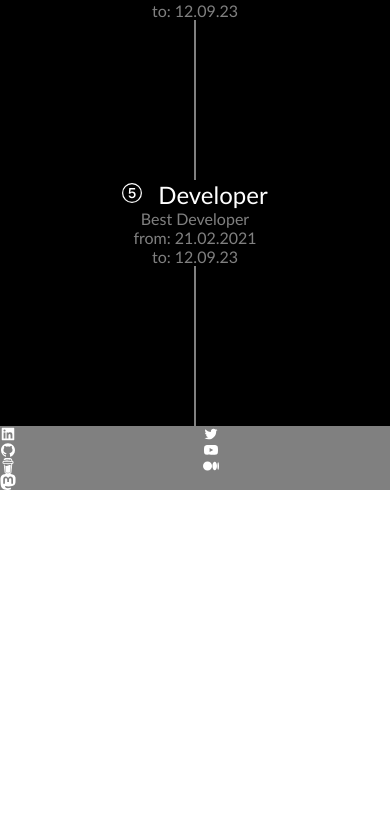
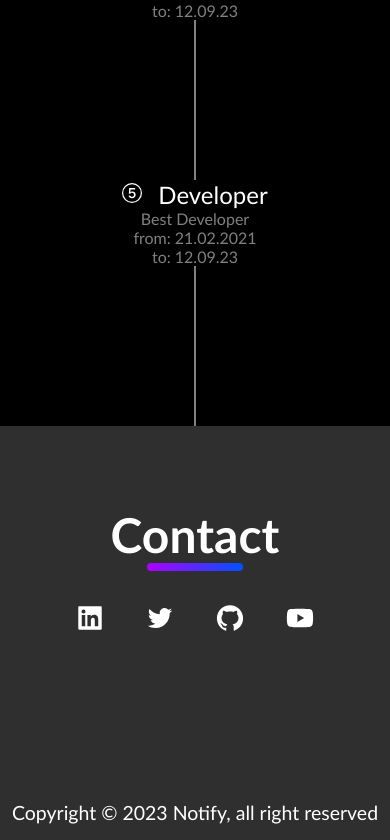
Before and after one commit to SoumyadeepOSD/Notify, a React (Vite) app: page / in a window 390 px wide. Shown: the part 7803-8643 px from the top of the page. Before the commit the page ends 8293 px from the top, so only its background shows below. Built offline with nearby package versions, Linux system fonts and the light colour scheme.

Commit message:
Contact section done

```diff
--- a/src/Components/Contact/Contact.css
+++ b/src/Components/Contact/Contact.css
@@ -1,14 +1,39 @@
 .Container--contact{
-    display: grid;
+    display: flex;
+    flex-direction: column;
+    align-items: center;
+    justify-content: center;
+    background: rgb(48, 47, 47);
+    padding-top: 5rem;
+}
+
+.Social--icons{
+    display: flex;
+    flex-direction: row;
+    justify-content: space-evenly;
+    padding-bottom: 20vh;
+    width: 40vw;
+    margin-top: 2rem;
     flex-wrap: wrap;
     grid-template-columns: repeat(4, 1fr);
-    column-gap: 1rem;
-    background: gray;
+    column-gap: 0.5rem;
 }
 
+#copyright{
+    margin-bottom: 1rem;
+    font-size: 1.5vw;
+}
 @media (max-width: 850px) {
-    .Container--contact{
-        display: grid;
+    .Social--icons{
+        display: flex;
+        flex-direction: row;
+        flex-wrap: wrap;
+        width: 70vw;
+        justify-content: space-around;
+        align-items: center;
         grid-template-columns: repeat(2, 1fr);
     }
+    #copyright{
+        font-size: 5vw;
+    }
 }
--- a/src/Components/Contact/Contact.jsx
+++ b/src/Components/Contact/Contact.jsx
@@ -1,19 +1,20 @@
 import '../Contact/Contact.css';
-import {AiFillLinkedin, AiOutlineTwitter, AiOutlineGithub, AiFillYoutube} from 'react-icons/ai';
-import {SiBuymeacoffee, SiMedium, SiMastodon} from 'react-icons/si';
+import { SectionTitle } from "../GlobalComponent/GlobalComponent";
+import { AiFillLinkedin, AiOutlineTwitter, AiOutlineGithub, AiFillYoutube } from 'react-icons/ai';
 
 const Contact = () => {
-    return (
-      <div className="Container--contact">
-        <AiFillLinkedin/>
-        <AiOutlineTwitter/>
-        <AiOutlineGithub/>
-        <AiFillYoutube/>
-        <SiBuymeacoffee/>
-        <SiMedium/>
-        <SiMastodon/>
+  return (
+    <div className='Container--contact'>
+      <SectionTitle title="Contact"/>
+      <div className="Social--icons">
+        <AiFillLinkedin size={30} />
+        <AiOutlineTwitter size={30} />
+        <AiOutlineGithub size={30} />
+        <AiFillYoutube size={30} />
       </div>
-    )
-  }
+      <p id='copyright'>Copyright © 2023 Notify, all right reserved</p>
+    </div>
+  )
+}
 
-  export default Contact;
+export default Contact;
```
